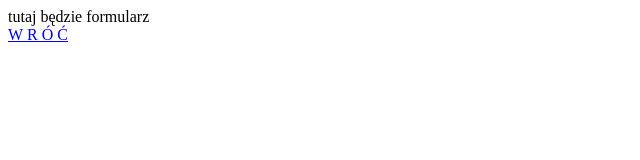
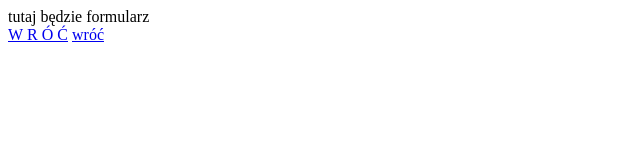
Before and after one commit to Ajwiu/jlhgogh, a plain HTML site: page Formularz.html in a window 1280 px wide. Shown: the full height of the page, 0-640 px from the left. Drawn offline with Linux system fonts and the light colour scheme.

Commit message:
Update Formularz.html

```diff
--- a/Formularz.html
+++ b/Formularz.html
@@ -8,5 +8,9 @@
 <body>
 tutaj będzie formularz <br>
 <A HREF="Formularz.html">W&nbsp;R&nbsp;Ó&nbsp;Ć</A>
-</body>
+<A HREF="Menu.html">wróć</A>
+
+  </body>
+
+
 </html>
```
